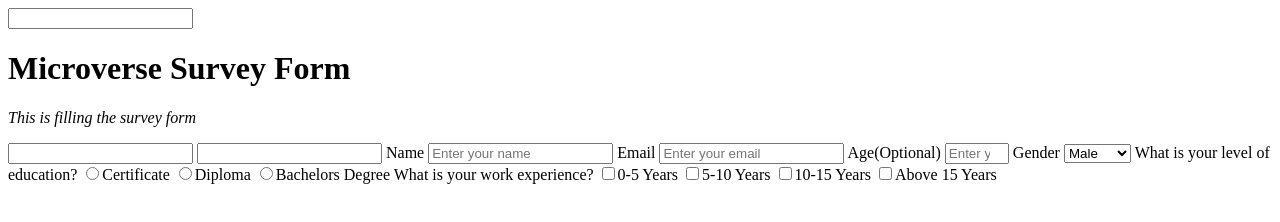
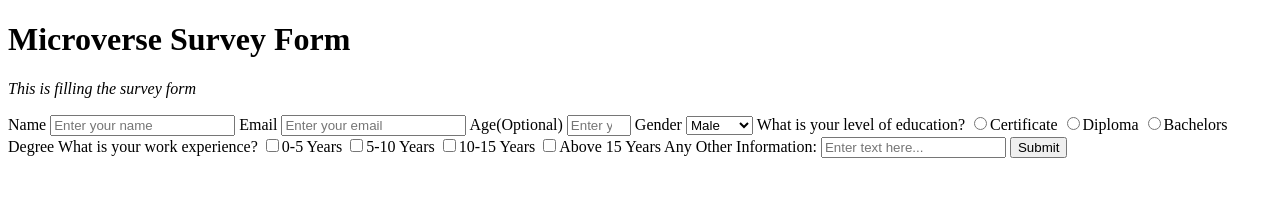
Before and after one commit to muwasol/html-css-project-01, a plain HTML site: page index.html in a window 1280 px wide. Drawn offline with Linux system fonts and the light colour scheme.

Commit message:
updated survey form

```diff
--- a/index.html
+++ b/index.html
@@ -7,13 +7,15 @@
     <link rel="stylesheet" src="main.css" />
     <title>Coding Challenge #2</title>
   </head>
-  <input>
-    <header>
-      <h1 id="title">Microverse Survey Form</h1>
-      <p id="description"><em>This is filling the survey form</em></p>
-    </header>
-    <input>
-      <input id="survey-form">
+    <body>
+        <div class="header">
+        <h1 id="title">Microverse Survey Form</h1>
+        <p id="description"><em>This is filling the survey form</em></p>
+        </div>
+
+    <div>
+
+      <form id="survey-form">
         <label id="name-label">Name</label>
         <input id="name" type="text" placeholder="Enter your name" />
         <label id="email-label">Email</label>
@@ -40,11 +42,17 @@
           value="Diploma"
         >Diploma</input>
         <input type="radio" id="" name="bachelors" value="Bachelors Degree" >Bachelors Degree</input>
+
         <label>What is your work experience?</label>
         <input type='checkbox' value='5'>0-5 Years</input>
         <input type='checkbox' value='10'>5-10 Years</input>
         <input type='checkbox' value='15'>10-15 Years</input>
         <input type='checkbox' value='20'>Above 15 Years</input>
+
+        <label>Any Other Information:</label>
+        <input type="textarea" name="other_info" cols="5" rows="10" placeholder="Enter text here..."></input>
+
+        <button id="submit">Submit</button>
       </form>
     </div>
   </body>
--- a/main.css
+++ b/main.css
@@ -0,0 +1,6 @@
+.header {
+   display: block;
+   align-items: center;
+   justify-content: center;
+
+}
```
